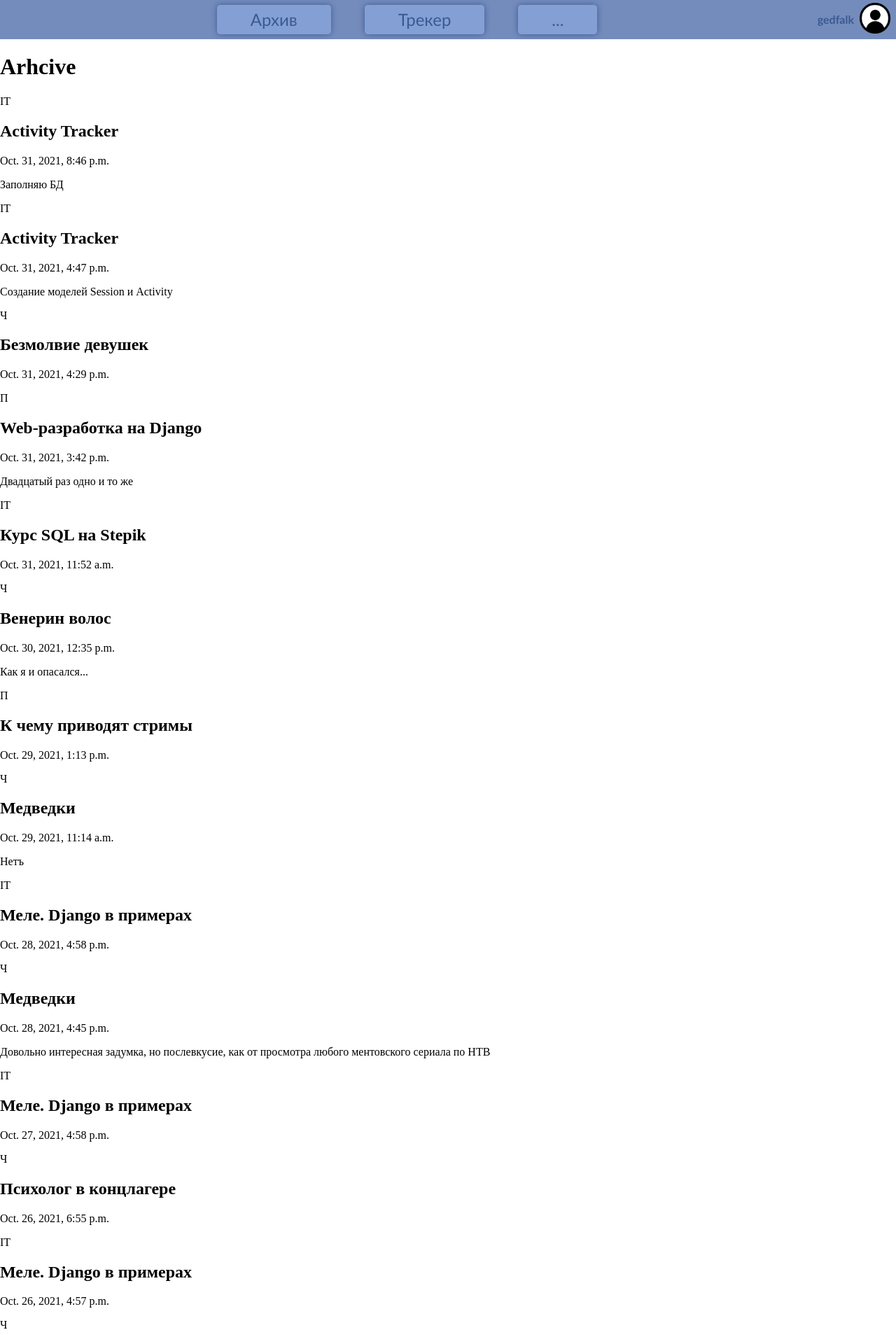
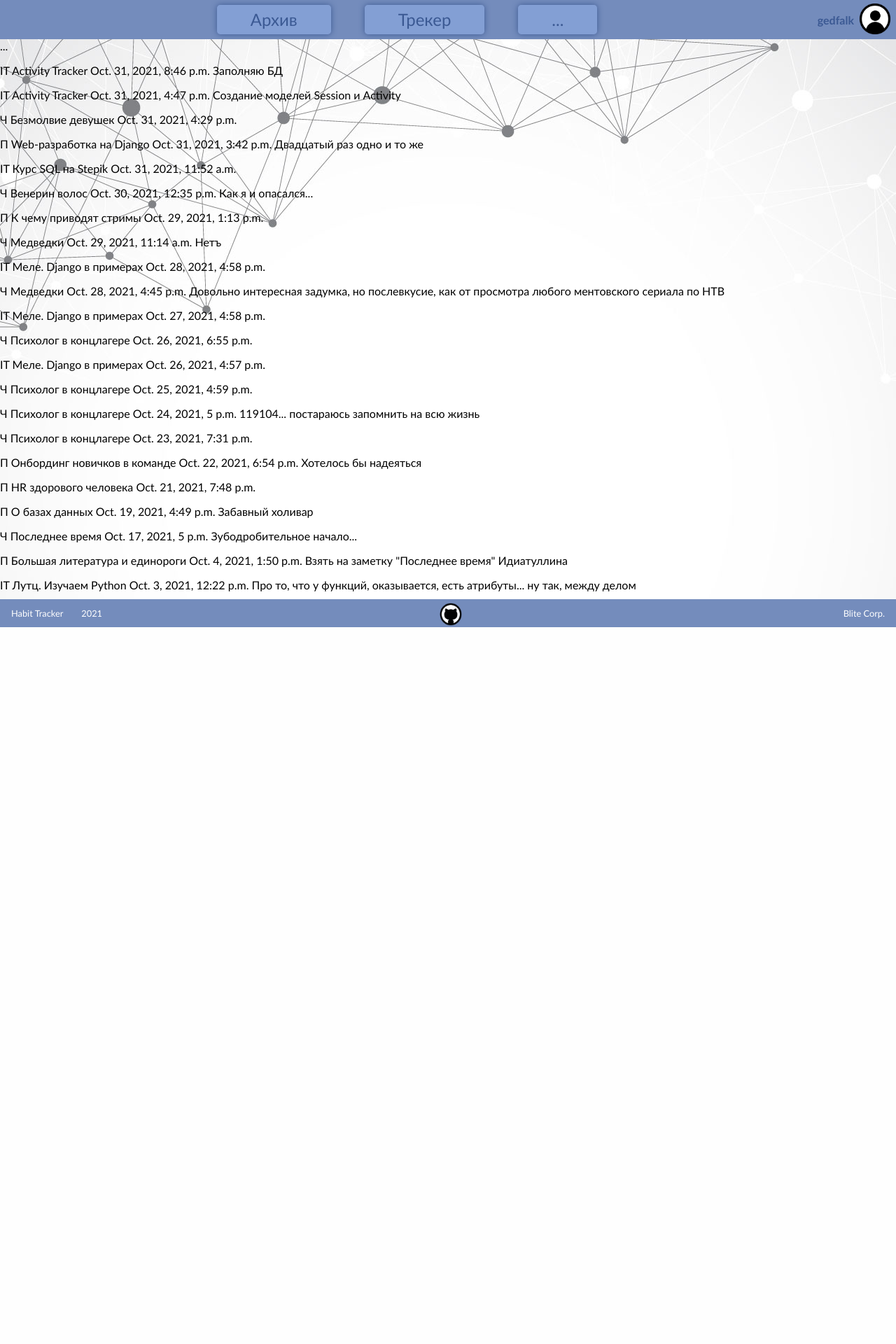
Before and after one commit to gedfalk/habit_tracker, a Django app: page /archive/ in a window 1280 px wide. Shown: the top 1920 px of the page at 70% size. After the commit the page ends 896 px from the top, so only its background shows below. Run offline with Django 3.2, Linux system fonts and the light colour scheme; data comes from the database, SQL or seed files in the repository.

Commit message:
gedfalk_0411 background_footer

```diff
--- a/archive/templates/archive/list.html
+++ b/archive/templates/archive/list.html
@@ -2,14 +2,12 @@
 
 {% block title %} Archive {% endblock %}
 {% block content %}
-    <h1>Arhcive</h1>
+    ...
     {% for ses in sessions %}
-        <p>{{ ses.id_activity.shortname_activity }}</p>
-        <h2>
+        <p>{{ ses.id_activity.shortname_activity }}
         {{ ses.title }}
-        </h2>
-        <p>{{ ses.date }}</p>
-        <p>{{ ses.description }}</p>
+        {{ ses.date }}
+        {{ ses.description }}</p>
     {{ ses.body|truncatewords:30|linebreaks }}
     {% endfor %}
 {% endblock %}
--- a/ave/static/ave/css/base.css
+++ b/ave/static/ave/css/base.css
@@ -1,6 +1,8 @@
 body {
   margin: 0;
   padding: 0;
+
+  font-family: 'Gill Sans', 'Gill Sans MT', Calibri, 'Trebuchet MS', sans-serif;
 }
 
 /******************  Header  ****************/
@@ -35,7 +37,6 @@ body {
 }
 
 .btn_header {
-  font-family: 'Gill Sans', 'Gill Sans MT', Calibri, 'Trebuchet MS', sans-serif;
   font-size: 1.5rem;
   text-decoration: none;
   margin-right: 3rem;
@@ -56,7 +57,6 @@ a.btn_header:hover {
 }
 
 a.user_name {
-  font-family: 'Gill Sans', 'Gill Sans MT', Calibri, 'Trebuchet MS', sans-serif;
   font-size: 1rem;
   font-weight: bolder;
   text-decoration: none;
@@ -72,3 +72,57 @@ a.user_name:hover {
   background: transparent;
   width: 2.75rem;
 }
+
+/***********  article_main ************/
+
+.article_main {
+  background-image: url("/static/ave/img/background.jpg");      /* можно ли с этим что-то сделать? */
+  min-height: 100vh;
+  background-position: top center;
+  background-repeat: no-repeat;
+}
+
+
+
+/******************  Footer  ****************/
+
+.footer {
+  display: flex;
+  flex-direction: row;
+  align-items: center;
+
+  height: 3vh;
+  background-color: #748CBC;
+  padding: 0.5rem 0.5rem;
+}
+
+.footer .left_container {
+  flex-grow: 1;
+  display: flex;
+  justify-content: flex-start;
+}
+
+.footer .middle_container {
+  flex-grow: 1;
+  display: flex;
+  justify-content: center;
+}
+
+.footer .right_container {
+  flex-grow: 1.2;       /* та же самая дичь */
+  display: flex;
+  justify-content: flex-end;
+  align-items: center;
+}
+
+.footer_str {
+  color: white;
+  font-size: 0.8rem;
+  padding: 0.5rem;
+}
+
+.img_git {
+  background: transparent;
+  width: 2rem;
+  padding-top: 0.4rem;
+}
--- a/ave/templates/ave/base.html
+++ b/ave/templates/ave/base.html
@@ -23,7 +23,20 @@
         </div>
     </header>
 
+    <article class="article_main">
     {% block content %}{% endblock %}
+    </article>
 
+    <article class="footer">
+        <div class="left_container">
+            <div class="footer_str">Habit Tracker &nbsp&nbsp&nbsp&nbsp&nbsp&nbsp 2021</div>           <!-- ясно-понятно -->
+        </div>
+        <div class="middle_container">
+            <div><a href="https://github.com/gedfalk"><img class="img_git" src={% static 'ave/img/github_4.png'%}/></a></div>
+        </div>
+        <div class="right_container">
+            <div class="footer_str">Blite Corp.</div>
+        </div>
+    </article>
 </body>
 </html>
--- a/ave/templates/ave/index.html
+++ b/ave/templates/ave/index.html
@@ -2,6 +2,5 @@
 
 {% block content %}
 
-    <h1>...</h1>
 
 {% endblock %}
--- a/tracker/templates/tracker/calendar.html
+++ b/tracker/templates/tracker/calendar.html
@@ -2,10 +2,10 @@
 
 {% block title %} Tracker {% endblock %}
 {% block content %}
-    <h1>Tracker</h1>
+    ...
     {% for ses in sessions %}
-        {{ ses.title }}
-        <p>{{ ses.date }}</p>
+    <p>{{ ses.title }}
+        {{ ses.date }}</p>
     {{ ses.body|truncatewords:30|linebreaks }}
     {% endfor %}
 {% endblock %}
```
Also changed, not shown: ave/static/ave/img/background.jpg (added), ave/static/ave/img/github_3.png (added), ave/static/ave/img/github_4.png (added), front_temp/github_2.png (deleted), front_temp/github_3.png (added), front_temp/github_4.png (added), 2 other files.
